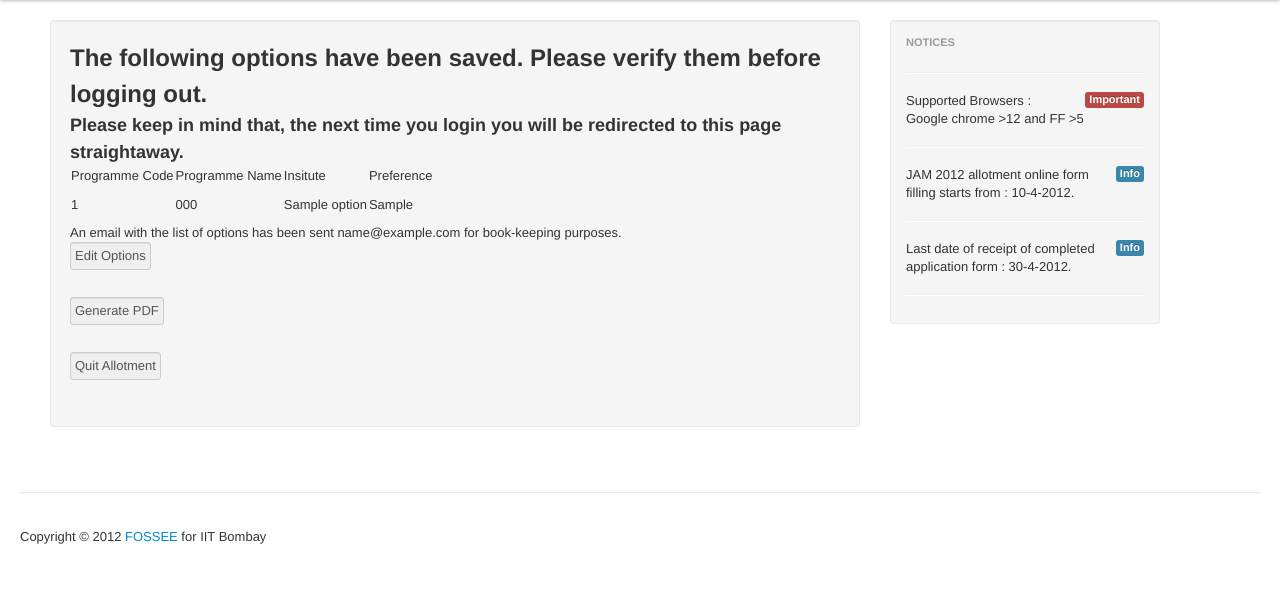
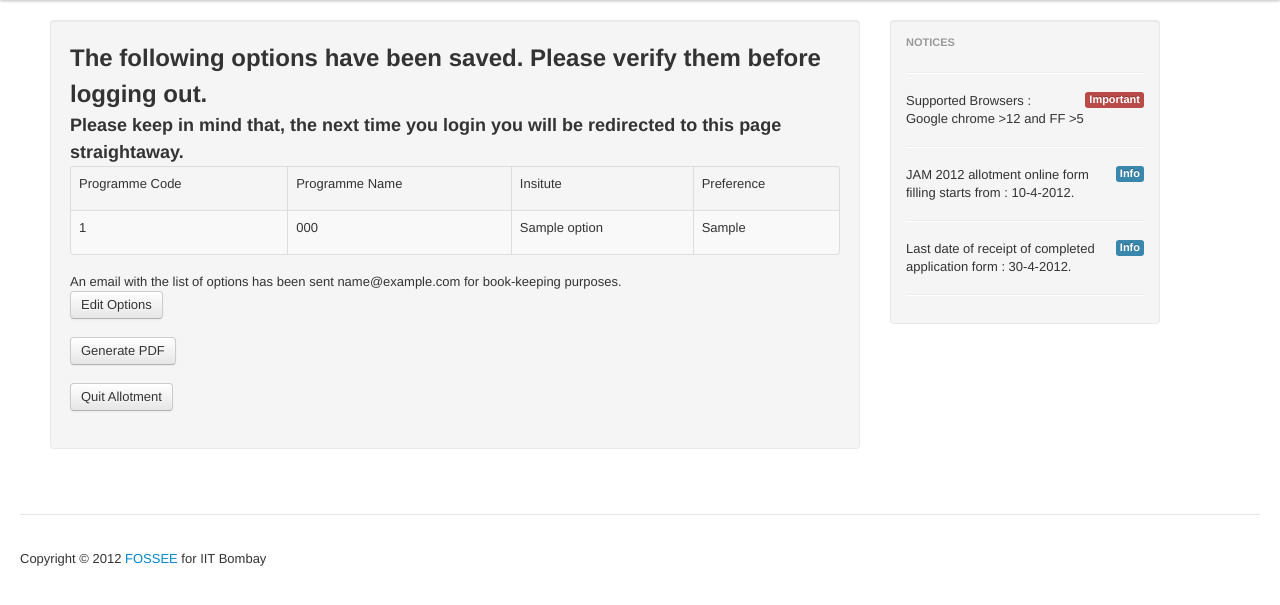
Before and after one commit to primalpop/aloha, a Django app: template template/allotter/complete.html in a window 1280 px wide. Shown: the part 40-645 px from the top of the page. Run offline with Django 3.2, Linux system fonts and the light colour scheme; the template is opened without the code that fills it: most values are stand-ins (such as "Sample title", 1, 10 or a date in 2020).

Commit message:
Added bootstrap properties

```diff
--- a/template/allotter/complete.html
+++ b/template/allotter/complete.html
@@ -10,14 +10,15 @@
 <h3> Please keep in mind that, the next time you login you will be redirected to this page straightaway.</h3>
 
 {% if options_chosen %}
-<table>
-<tr>
+<table class="table table-bordered table-striped">
+<thead>
 <td><p>Programme Code </p></td>
 <td><p>Programme Name </p></td>
 <td><p>Insitute </p></td>
 <td><p>Preference </p></td>
-</tr>
+</thead>
 
+<tbody>
 {% for option in options_chosen %}
     <tr>
     <td><p> {{ forloop.counter }} </p></td>
@@ -26,7 +27,7 @@
     <td><p> {{ option.opt_location }} </p></td>
     </tr>
 {% endfor %}
-
+</tbody>
 </table>
 
 {% if email %}
@@ -43,17 +44,17 @@ An email with the list of options has been sent {{ email }} for book-keeping pur
 
 <form action="/allotter/apply/" method="post">
 {% csrf_token %}
-<input type="submit" name="apply" value="Edit Options" />
+<input type="submit" name="apply" value="Edit Options" class="btn" />
 </form>
 
 <form action="/allotter/get_pdf/" method="post">
 {% csrf_token %}
-<input type="submit" name="get_pdf" value="Generate PDF" />
+<input type="submit" name="get_pdf" value="Generate PDF" class="btn" />
 </form>
 
 <form action="/allotter/logout/" method="post">
 {% csrf_token %}
-<input type="submit" name="logout" value="Quit Allotment" />
+<input type="submit" name="logout" value="Quit Allotment" class="btn" />
 </form>
 
 {% endblock content %}
--- a/template/base.html
+++ b/template/base.html
@@ -20,6 +20,7 @@
     </style>
     <link href="{{ STATIC_URL }}css/bootstrap-responsive.css" rel="stylesheet">
     <link href="{{ STATIC_URL }}css/style.css" rel="stylesheet">
+    {% block scripts %}{% endblock %}
 
     <!-- Le HTML5 shim, for IE6-8 support of HTML5 elements -->
     <!--[if lt IE 9]>
```
Also changed, not shown: template/allotter/apply.html (+13 -2 lines).
